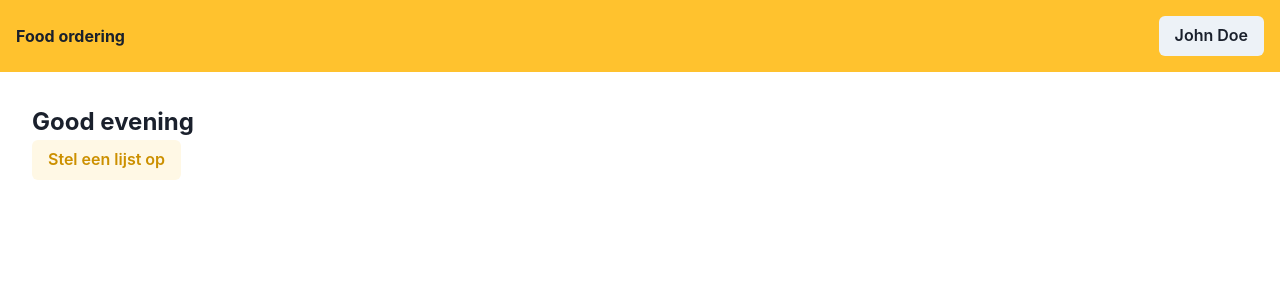
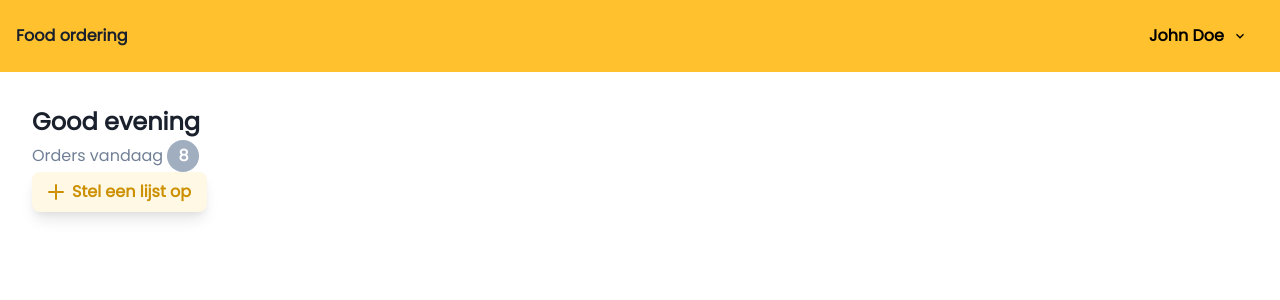
Before and after one commit to b0wdyy/food-ordering, a Next.js app: page / in a window 1280 px wide. Shown: the top 300 px of the page. Built offline with nearby package versions, Linux system fonts and the light colour scheme.

Commit message:
wip: usercontext

```diff
--- /dev/null
+++ b/components/buttons/primary.tsx
@@ -0,0 +1,17 @@
+import { Button, ButtonProps } from '@chakra-ui/react'
+import React from 'react'
+
+interface PrimaryButtonProps extends ButtonProps {
+    text: string
+}
+
+export const ButtonPrimary: React.FC<PrimaryButtonProps> = ({
+    text,
+    ...rest
+}) => {
+    return (
+        <Button {...rest} color="yellow.600" bg="yellow.50" rounded="lg">
+            {text}
+        </Button>
+    )
+}
--- a/components/common/avatar-menu.tsx
+++ b/components/common/avatar-menu.tsx
@@ -1,10 +1,17 @@
+import { ChevronDownIcon } from '@chakra-ui/icons'
 import { Button, Menu, MenuButton, MenuItem, MenuList } from '@chakra-ui/react'
 import React from 'react'
 
 const AvatarMenu = () => {
     return (
         <Menu>
-            <MenuButton as={Button}>John Doe</MenuButton>
+            <MenuButton
+                as={Button}
+                rightIcon={<ChevronDownIcon />}
+                colorScheme="yellow"
+            >
+                John Doe
+            </MenuButton>
 
             <MenuList>
                 <MenuItem>Avatar veranderen</MenuItem>
--- a/components/common/the-header.tsx
+++ b/components/common/the-header.tsx
@@ -1,4 +1,5 @@
 import { Box, Text } from '@chakra-ui/react'
+import Link from 'next/link'
 import React from 'react'
 import AvatarMenu from './avatar-menu'
 
@@ -12,7 +13,9 @@ const TheHeader = () => {
             alignItems="center"
             justifyContent="space-between"
         >
-            <Text fontWeight="bold">Food ordering</Text>
+            <Link href="/" passHref>
+                <Text fontWeight="bold">Food ordering</Text>
+            </Link>
 
             <AvatarMenu />
         </Box>
--- /dev/null
+++ b/components/orders/order-amount.tsx
@@ -0,0 +1,19 @@
+import { Box } from '@chakra-ui/react'
+import React from 'react'
+
+export const OrderAmount = () => {
+    return (
+        <Box
+            h={8}
+            w={8}
+            display="inline-grid"
+            placeItems="center"
+            borderRadius="full"
+            bg="gray.400"
+            fontWeight="bold"
+            color="white"
+        >
+            8
+        </Box>
+    )
+}
--- a/package.json
+++ b/package.json
@@ -13,6 +13,7 @@
     "@chakra-ui/react": "^2.4.4",
     "@emotion/react": "^11.10.5",
     "@emotion/styled": "^11.10.5",
+    "@fontsource/poppins": "^4.5.10",
     "@next/font": "13.1.1",
     "@types/node": "18.11.17",
     "@types/react": "18.0.26",
--- a/pages/_app.tsx
+++ b/pages/_app.tsx
@@ -1,7 +1,8 @@
 import type { AppProps } from 'next/app'
-import { Box, ChakraProvider, extendTheme } from '@chakra-ui/react'
-import TheHeader from '../components/common/the-header'
+import '@fontsource/poppins'
+import { ChakraProvider, extendTheme } from '@chakra-ui/react'
 import Head from 'next/head'
+import TheHeader from '@/components/common/the-header'
 
 const theme = extendTheme({
     colors: {
@@ -18,6 +19,10 @@ const theme = extendTheme({
             '900': '#332400',
         },
     },
+    fonts: {
+        heading: `'Poppins', sans-serif`,
+        body: `'Poppins', sans-serif`,
+    },
 })
 
 export default function App({ Component, pageProps }: AppProps) {
--- a/pages/index.tsx
+++ b/pages/index.tsx
@@ -1,4 +1,7 @@
-import { Box, Button, Text } from '@chakra-ui/react'
+import { ButtonPrimary } from '@/components/buttons/primary'
+import { OrderAmount } from '@/components/orders/order-amount'
+import { AddIcon } from '@chakra-ui/icons'
+import { Box, Text } from '@chakra-ui/react'
 import Link from 'next/link'
 
 export default function Home() {
@@ -15,15 +18,25 @@ export default function Home() {
     }
 
     return (
-        <Box as="section" m={8}>
+        <Box as="section" m={8} position="relative">
             <Text as="h1" fontWeight="bold" fontSize="2xl">
                 {greeting()}
             </Text>
 
+            <Text color="gray.500">
+                Orders vandaag <OrderAmount />
+            </Text>
+
             <Link passHref href="/orders">
-                <Button bg="yellow.50" color="yellow.600">
-                    Stel een lijst op
-                </Button>
+                <ButtonPrimary
+                    shadow="lg"
+                    position={['fixed', 'static']}
+                    bottom={8}
+                    right={8}
+                    borderRadius="full"
+                    text="Stel een lijst op"
+                    leftIcon={<AddIcon />}
+                />
             </Link>
         </Box>
     )
```
Also changed, not shown: lib/context/user-context.tsx (added, +10 -0 lines), 1 other file (tests, documents, lock files or other folders).
